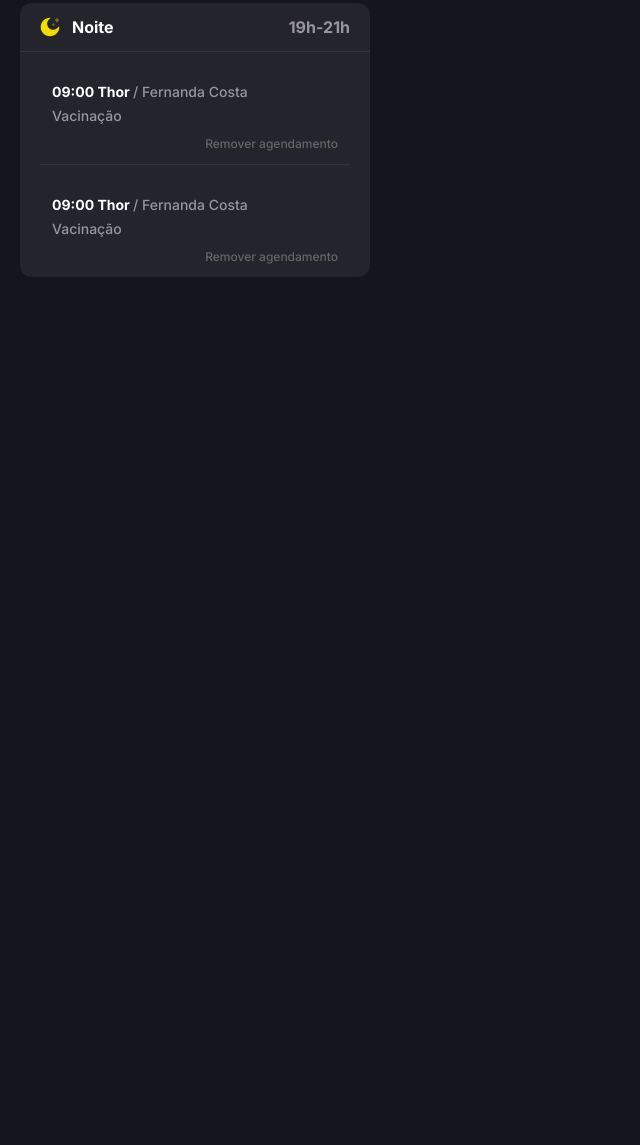
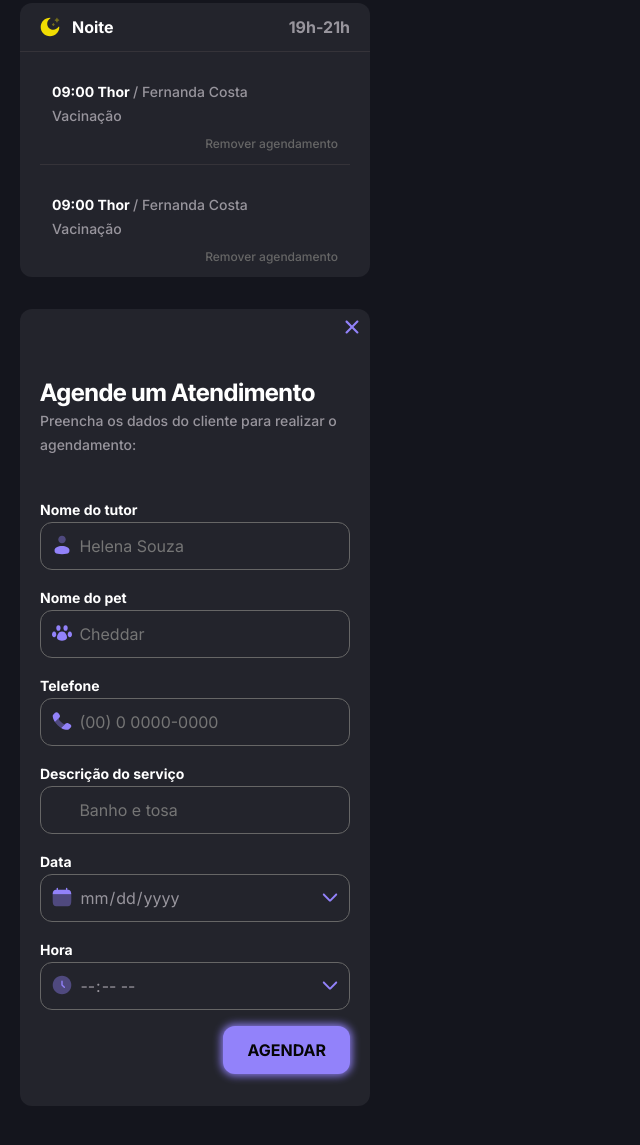
Before and after one commit to Leyvison-Menezes/Agendamento-PetShop, a plain HTML site: page index.html in a window 1280 px wide. Shown: the part 821-1966 px from the top of the page, without its empty margins (0-640 px from the left). Before the commit the page ends 1194 px from the top, so only its background shows below. Drawn offline with Linux system fonts and the light colour scheme.

Commit message:
adicionando a overlay

```diff
--- a/index.html
+++ b/index.html
@@ -119,11 +119,58 @@
             </section>
         </section>
 
+        <!-- Botão que abre o overlay -->
         <div id="to-schedule" class="flex">
             <div>
                 <strong>NOVO AGENDAMENTO</strong>
             </div>
         </div>
+
+        <!-- Formulário overlay de novo agendamento -->
+         <div id="overlay" class="container flex column">
+
+            <div id="close-form">
+            </div>
+
+            <form id="schedule-form" action="#" method="post" class="flex column">
+                <div class="form-header">
+                    <h2>Agende um Atendimento</h2>
+                    <p>Preencha os dados do cliente para realizar o agendamento:</p>
+                </div>
+
+                <!-- Formulário -->
+                <div class="form-group icon-user">
+                    <strong>Nome do tutor</strong>
+                    <input type="text" name="ownerName" id="owner-name" placeholder="Helena Souza">
+                </div>
+                <div class="form-group icon-pet">
+                    <strong>Nome do pet</strong>
+                    <input type="text" name="petName" id="pet-name" placeholder="Cheddar">
+                </div>
+                <div class="form-group icon-phone">
+                    <strong>Telefone</strong>
+                    <input type="tel" name="contact" id="owner-contact" placeholder="(00) 0 0000-0000">
+                </div>
+                <div class="form-group">
+                    <strong>Descrição do serviço</strong>
+                    <input type="text" name="description" id="service-description" placeholder="Banho e tosa">
+                </div>
+                <div class="form-group icon-date">
+                    <strong>Data</strong>
+                    <input type="date" name="day" id="schedule-day">
+                </div>
+                <div class="form-group icon-time">
+                    <strong>Hora</strong>
+                    <input type="time" name="hour" id="schedule-hour">
+                </div>
+
+                <!-- Botão submit -->
+                <div id="submit-btn" class="form-action flex">
+                    <input type="submit" value="AGENDAR">
+                </div>
+            </form>
+
+         </div>
     </main>
 </body>
 </html>
--- a/src/styles/global.css
+++ b/src/styles/global.css
@@ -47,5 +47,5 @@
     --label-calendar: 400 1rem/1.5 var(--ff-base);
 
     /* Proportions */
-    --atual-width: 24.375rem
+    --atual-width: 24.375rem;
 }
--- a/src/styles/layout.css
+++ b/src/styles/layout.css
@@ -98,6 +98,7 @@ main{
 }
 
 #to-schedule{
+    display: none;
     background-color: var(--background-tertiary-transparent);
     width: var(--atual-width);
     height: 5.25rem;
--- a/src/styles/main.css
+++ b/src/styles/main.css
@@ -2,3 +2,4 @@
 @import url(utilities.css);
 @import url(layout.css);
 @import url(periods.css);
+@import url(overlay.css);
--- /dev/null
+++ b/src/styles/overlay.css
@@ -0,0 +1,209 @@
+#overlay{
+    width: 100%;
+
+    background-color: var(--background-tertiary);
+    border-radius: .75rem;
+
+    & .form-header{
+        margin-bottom: 1.6rem;
+    }
+
+    & form{
+        padding: 2rem 1.25rem;
+
+        gap: 1rem;
+
+        & h2{
+            font: var(--title);
+            color: var(--content-primary);
+        }
+        & p{
+            font: var(--pg-md);
+            color: var(--content-secondary);
+        }
+    }
+
+    & strong{
+        font: var(--label-md);
+        color: var(--content-primary);
+    }
+}
+
+#close-form{
+    width: 2.25rem;
+    height: 2.25rem;
+
+    background-image: url("../assets/icons/close-icon.svg");
+    background-size: contain;
+    background-repeat: no-repeat;
+
+    padding-top: .5rem;
+    margin-top: auto;
+    align-self: flex-end;
+
+    &:hover{
+        cursor: pointer;
+    }
+}
+
+
+.form-group{
+    display: flex;
+    flex-direction: column;
+    position: relative;
+
+    & input{
+        all: unset;
+        box-sizing: border-box;
+
+        height: 3rem;
+
+        padding: 0.75rem 0.75rem 0.75rem 2.4rem;
+
+        border: 1px solid var(--content-tertiary);
+        border-radius: 0.75rem;
+
+        font: var(--label-calendar);
+        color: var(--content-secondary);
+    }
+}
+
+.form-group.icon-user::before{
+    content: "";
+    position: absolute;
+
+    width: 1.25rem;
+    height: 1.25rem;
+
+    top: 2.3rem;
+    left: 0.75rem;
+
+    background-image: url("../assets/icons/user-icon.svg");
+    background-size: contain;
+    background-repeat: no-repeat;
+    pointer-events: none;
+}
+.form-group.icon-pet::before{
+    content: "";
+    position: absolute;
+
+    width: 1.25rem;
+    height: 1.25rem;
+
+    top: 2.3rem;
+    left: 0.75rem;
+
+    background-image: url("../assets/icons/pet-paw-icon.svg");
+    background-size: contain;
+    background-repeat: no-repeat;
+    pointer-events: none;
+}
+.form-group.icon-phone::before{
+    content: "";
+    position: absolute;
+
+    width: 1.25rem;
+    height: 1.25rem;
+
+    top: 2.3rem;
+    left: 0.75rem;
+
+    background-image: url("../assets/icons/phone-icon.svg");
+    background-size: contain;
+    background-repeat: no-repeat;
+    pointer-events: none;
+}
+/* DIA DO AGENDAMENTO */
+.form-group.icon-date::before{
+    content: "";
+    position: absolute;
+
+    width: 1.25rem;
+    height: 1.25rem;
+
+    top: 2.3rem;
+    left: 0.75rem;
+
+    background-image: url("../assets/icons/calendar-icon.svg");
+    background-size: contain;
+    background-repeat: no-repeat;
+    pointer-events: none;
+}
+.form-group.icon-date::after{
+    content: "";
+    position: absolute;
+
+    width: 1.25rem;
+    height: 1.25rem;
+
+    top: 2.3rem;
+    left: 17.5rem;
+
+    background-image: url("../assets/icons/check-icon.svg");
+    background-size: contain;
+    background-repeat: no-repeat;
+    pointer-events: none;
+}
+
+.icon-date input[type="date"]::-webkit-calendar-picker-indicator{
+    opacity: 0%;
+    -webkit-appearance: none;
+    cursor: pointer;
+}
+
+/* HORA DO AGENDAMENTO */
+.form-group.icon-time::before{
+    content: "";
+    position: absolute;
+
+    width: 1.25rem;
+    height: 1.25rem;
+
+    top: 2.3rem;
+    left: 0.75rem;
+
+    background-image: url("../assets/icons/clock-icon.svg");
+    background-size: contain;
+    background-repeat: no-repeat;
+    pointer-events: none;
+}
+.form-group.icon-time::after{
+    content: "";
+    position: absolute;
+
+    width: 1.25rem;
+    height: 1.25rem;
+
+    top: 2.3rem;
+    left: 17.5rem;
+
+    background-image: url("../assets/icons/check-icon.svg");
+    background-size: contain;
+    background-repeat: no-repeat;
+    pointer-events: none;
+}
+
+.icon-time input[type="time"]::-webkit-calendar-picker-indicator{
+    opacity: 0%;
+    -webkit-appearance: none;
+    cursor: pointer;
+}
+
+#submit-btn{
+    justify-content: flex-end;
+    & input{
+        all: unset;
+        box-sizing: border-box;
+        cursor: pointer;
+
+        background-color: var(--background-brand);
+
+        padding: .75rem 1.5rem;
+        border-radius: .75rem;
+
+        font: var(--label-lg);
+        color: var(--content-black);
+
+        box-shadow: 0 0 .5rem .1rem var(--background-brand);
+    }
+}
```
